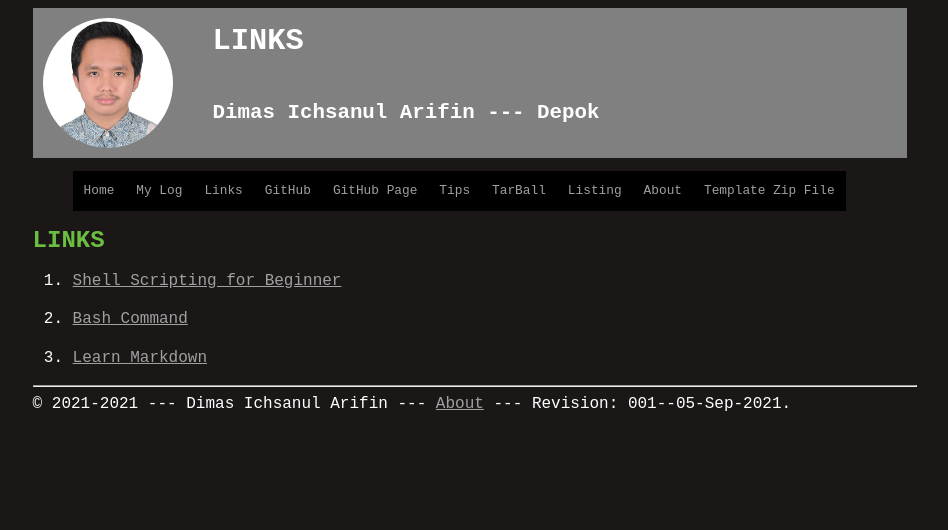
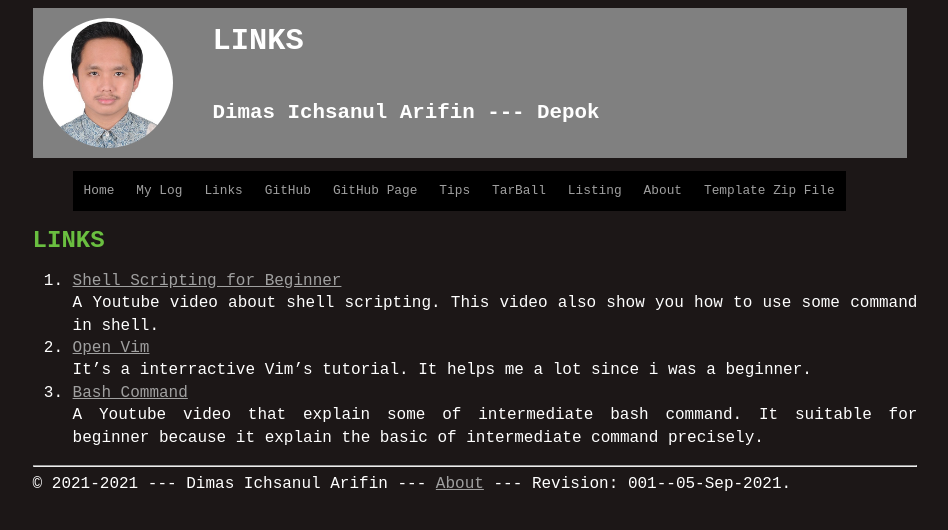
Before and after one commit to Dimasichsanul/os212, a Jekyll site: the page built from links.md, in a window 1280 px wide. Shown: the top 530 px of the page, without its empty margins (165-1113 px from the left). Built offline with Jekyll 4.4.1, drawn with Linux system fonts in a browser that asks for light colours; our own code applies the rules of GitHub Pages for plain Markdown files.

Commit message:
Add description for every link

```diff
--- a/links.md
+++ b/links.md
@@ -4,8 +4,6 @@ permalink: /LINKS/
 
 # LINKS
 
-1. [Shell Scripting for Beginner](https://www.youtube.com/watch?v=v-F3YLd6oMw)<br>
-
-2. [Bash Command](https://www.youtube.com/watch?v=yCTnihfbPCo)<br>
-
-3. [Learn Markdown](https://www.youtube.com/watch?v=5fgOUT4idvU)<br>
+1. [Shell Scripting for Beginner](https://www.youtube.com/watch?v=v-F3YLd6oMw)<br> A Youtube video about shell scripting. This video also show you how to use some command in shell. <br>
+2. [Open Vim](https://www.openvim.com/)<br> It's a interractive Vim's tutorial. It helps me a lot since i was a beginner. <br>
+3. [Bash Command](https://www.youtube.com/watch?v=yCTnihfbPCo)<br> A Youtube video that explain some of intermediate bash command. It suitable for beginner because it explain the basic of intermediate command precisely. <br>
```
